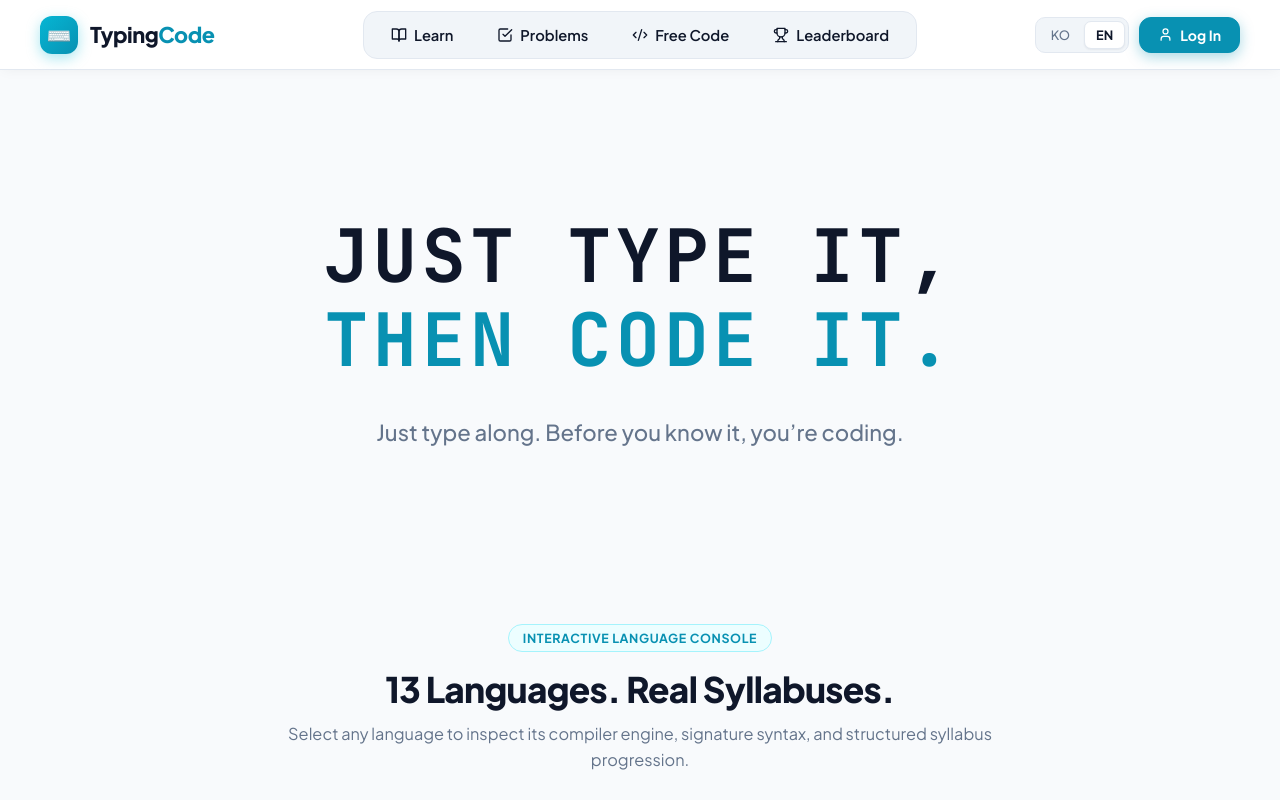
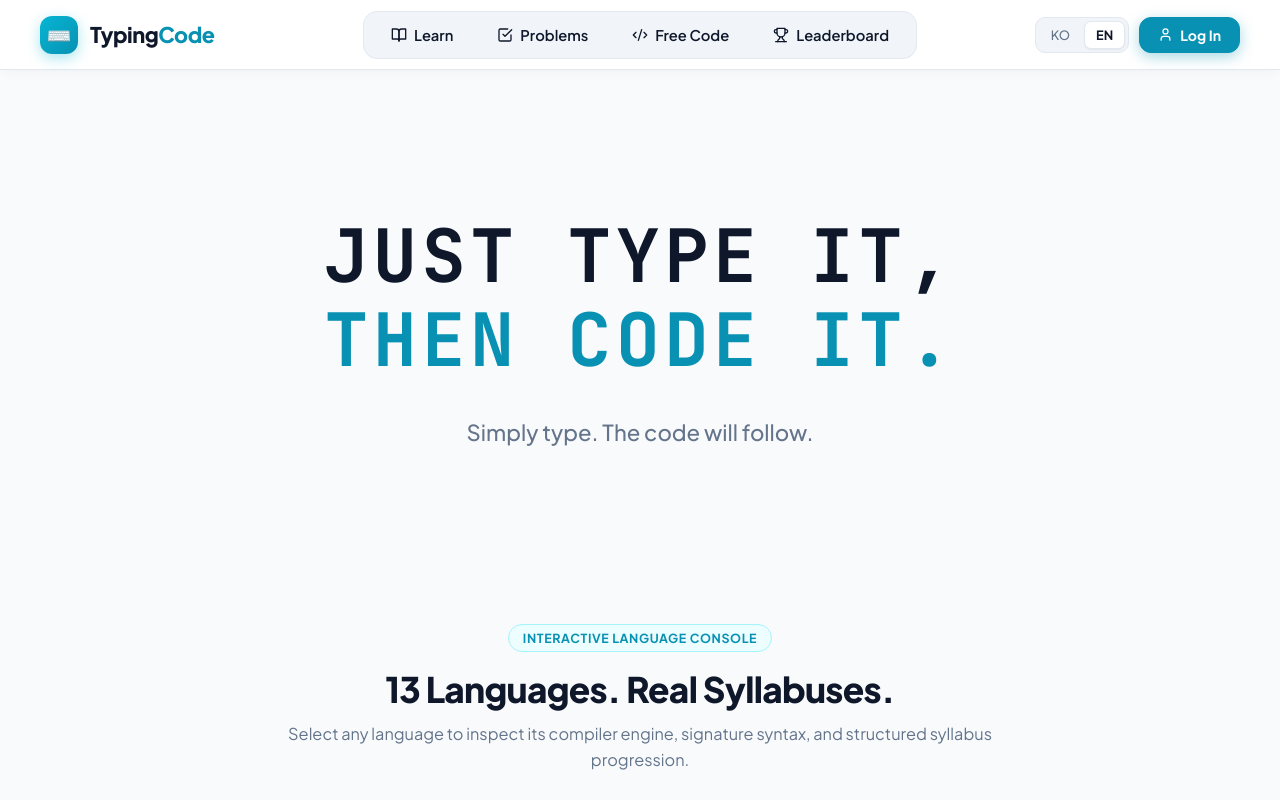
Before and after one commit to iurazilland/TypingCodeV2, a Next.js app: page / in a window 1280 px wide. Shown: the top 800 px of the page. Built offline with nearby package versions, Linux system fonts and the light colour scheme.

Commit message:
copy(hero): finalize subtitle to '그냥 입력하세요. 코드가 완성됩니다.'

```diff
--- a/src/app/page.tsx
+++ b/src/app/page.tsx
@@ -211,8 +211,8 @@ export default function HomePage() {
             wordBreak: 'keep-all',
           }}>
             {isEn
-              ? 'Just type along. Before you know it, you’re coding.'
-              : '일단 따라 치다 보면, 어느새 내 코드가 됩니다.'}
+              ? 'Simply type. The code will follow.'
+              : '그냥 입력하세요. 코드가 완성됩니다.'}
           </p>
         </section>
 
```
